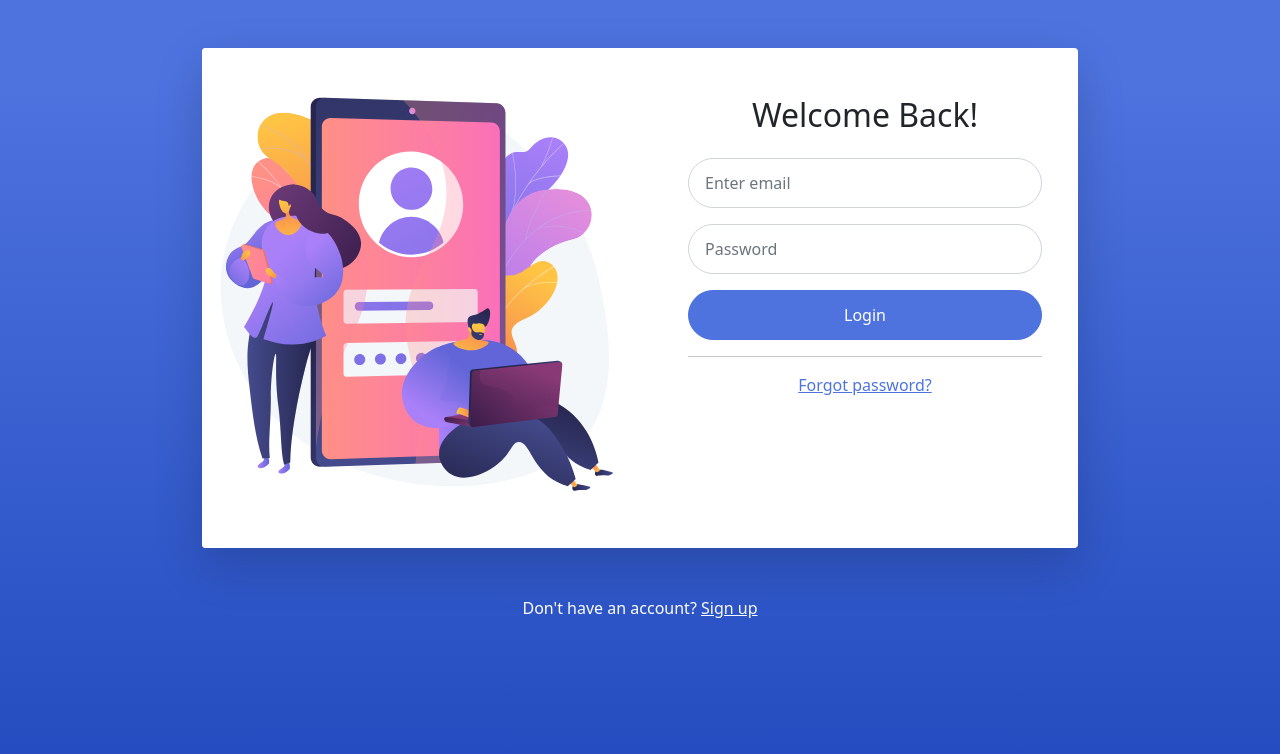
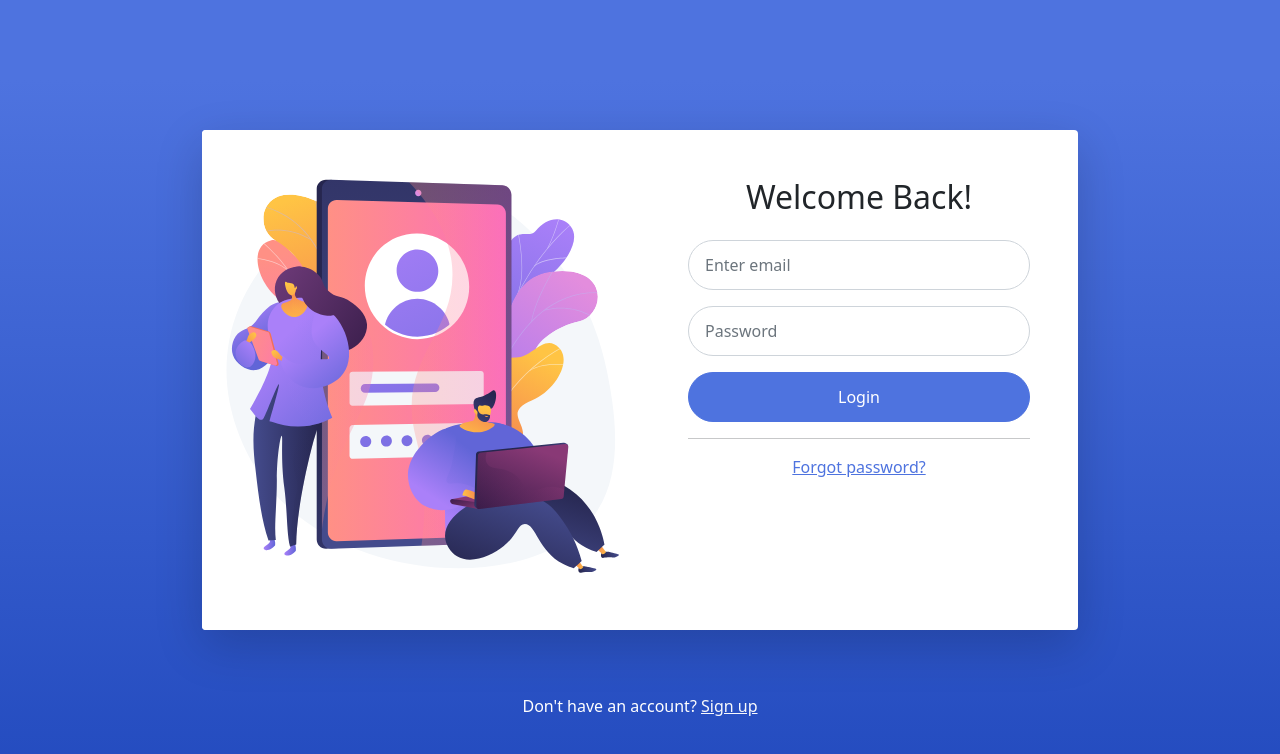
Before and after one commit to iryb/iryb.github.io, a React (Create React App) app: page /login in a window 1280 px wide. Shown: the top 754 px of the page. Built offline with nearby package versions, Linux system fonts and the light colour scheme; no server answers; the database is empty.

Commit message:
Fix styles

```diff
--- a/src/components/sign/Login.js
+++ b/src/components/sign/Login.js
@@ -38,7 +38,7 @@ export default function Login() {
       <Col md={9} className={clsx(styles.cardContainer, styles.sign)}>
         <Card className={clsx(styles.card, "border-0 shadow-lg my-5")}>
           <Card.Body className="p-0">
-            <Row>
+            <Row className="m-0">
               <Col
                 lg={6}
                 className={clsx(styles.loginImage, "d-none d-lg-block")}
--- a/src/components/sign/styles.module.scss
+++ b/src/components/sign/styles.module.scss
@@ -2,10 +2,16 @@
 
 .sign {
   &.cardContainer {
+    display: flex;
+    align-items: center;
+    flex-wrap: wrap;
+    justify-content: center;
+    flex-direction: column;
     max-width: 900px;
   }
   .card {
     overflow: hidden;
+    width: 100%;
   }
 }
 
```
